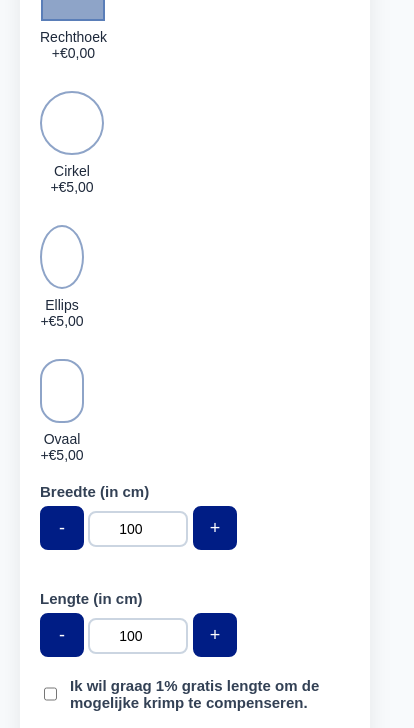
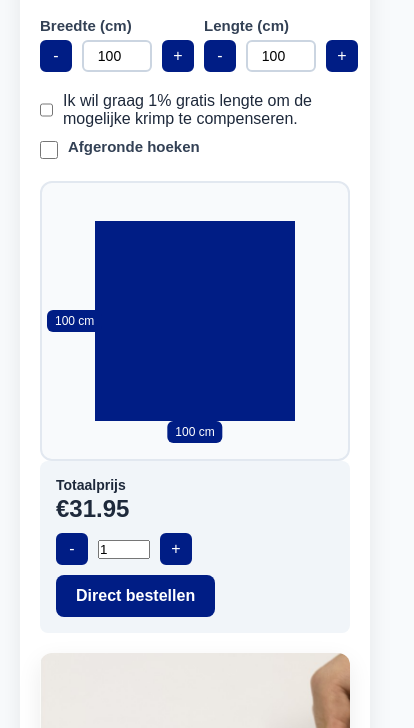
Before and after one commit to Fromlolawithlove/Project-H, a plain HTML site: page index.html in a window 390 px wide. Shown: the part 217-945 px from the top of the page, 414 px wide, since content can reach past the window. Drawn offline with Linux system fonts and the light colour scheme.

Commit message:
Update index.html
mobile

```diff
--- a/index.html
+++ b/index.html
@@ -5,46 +5,51 @@
   <meta name="viewport" content="width=device-width, initial-scale=1.0"/>
   <title>Transparant tafelzeil generator</title>
   <style>
-    /* Basisstijlen */
+    /* Basis reset */
+    * {
+      box-sizing: border-box;
+      margin: 0;
+      padding: 0;
+    }
+
     body {
       font-family: Arial, sans-serif;
-      margin: 0;
+      background-color: #f8fafc;
+      color: #1e293b;
       padding: 20px;
-      background-color: #f8fafc;
     }
+
+    /* Container: standaard 1 kolom voor alle schermen */
     .container {
+      width: 100%;
       max-width: 1200px;
-      margin: 40px auto;
+      margin: 0 auto;
+      display: flex;
+      flex-direction: column; /* default één kolom */
+      gap: 20px;
       background: white;
-      padding: 30px;
       border-radius: 15px;
       box-shadow: 0 5px 25px rgba(0,0,0,0.08);
-      display: flex;
-      gap: 40px;
-    }
-    .product-header {
-      text-align: center;
-      margin-bottom: 30px;
-    }
-    .product-header h1 {
-      color: #1e293b;
-      font-size: 28px;
-      margin: 0;
-    }
-    .config-section {
-      flex: 1;
-      min-width: 320px;
-      padding-right: 30px;
+      padding: 20px;
     }
 
-    /* Vormkeuze (radio-knoppen) */
+    /* Titel */
+    .header {
+      text-align: center;
+      margin-bottom: 20px;
+    }
+    .header h1 {
+      font-size: 24px;
+      color: #1e293b;
+    }
+
+    /* Vormkeuze */
     .shape-choices {
       display: flex;
-      flex-direction: row;
-      gap: 30px;
+      flex-wrap: wrap; /* wrapt naar volgende regel als het niet past */
+      gap: 20px;
+      justify-content: center;
       margin-bottom: 20px;
-      justify-content: center;
-      flex-wrap: wrap; /* Als het niet past, breekt het naar de volgende regel */
     }
     .shape-option {
       display: flex;
@@ -61,7 +66,7 @@
       height: 60px;
       border: 2px solid #8ea4c8;
       border-radius: 0;
-      margin-bottom: 8px;
+      margin-bottom: 6px;
       background-color: white;
       transition: background-color 0.3s, border-color 0.3s;
       display: flex;
@@ -74,8 +79,8 @@
     }
     .shape-label {
       font-size: 14px;
+      text-align: center;
       color: #1e293b;
-      text-align: center;
     }
 
     /* Specifieke vorm-iconen */
@@ -94,45 +99,38 @@
       border-radius: 20px;
     }
 
-    /* Invoer-groepen */
-    .input-row {
-      display: flex;
-      gap: 20px;
-      align-items: center;
-    }
+    /* Input-groep basis */
     .input-group {
       margin-bottom: 20px;
     }
     .input-group label {
       display: block;
       margin-bottom: 6px;
-      color: #334155;
       font-weight: 600;
       font-size: 15px;
+      color: #334155;
     }
-    .input-group input[type="number"] {
-      width: 80px;
-      padding: 8px;
+    .input-row {
+      display: flex;
+      gap: 10px;
+    }
+    .input-row input[type="number"] {
+      width: 70px;
+      padding: 6px;
       border: 2px solid #cbd5e1;
-      border-radius: 8px;
+      border-radius: 6px;
+      text-align: center;
       font-size: 14px;
-      text-align: center;
-      transition: all 0.3s ease;
-    }
-    .input-group input[type="number"]:focus {
-      border-color: #001D85;
-      box-shadow: 0 0 0 3px rgba(0, 29, 133, 0.15);
-      outline: none;
     }
 
     /* Knoppen (min/plus) */
     .qty-btn {
-      width: 36px;
-      height: 36px;
+      width: 32px;
+      height: 32px;
       border: 2px solid #001D85;
       background: #001D85;
       color: white;
-      border-radius: 8px;
+      border-radius: 6px;
       font-size: 16px;
       cursor: pointer;
       transition: all 0.2s;
@@ -141,15 +139,22 @@
       background: #00155F;
     }
 
+    /* Checkbox-lijn */
+    .checkbox-line {
+      display: flex;
+      align-items: center;
+      gap: 10px;
+      margin-bottom: 10px;
+    }
+
     /* Preview-container */
     .preview-container {
       position: relative;
-      margin: 30px 0;
-      padding: 25px;
       background: #f8fafc;
+      border: 2px solid #e2e8f0;
       border-radius: 12px;
+      padding: 20px;
       min-height: 280px;
-      border: 2px solid #e2e8f0;
     }
     #rectangle {
       background-color: #001D85;
@@ -160,8 +165,6 @@
       transform: translate(-50%, -50%);
       transition: all 0.4s;
     }
-
-    /* Dimensie-labels */
     .dimension-label {
       position: absolute;
       background: #001D85;
@@ -170,10 +173,9 @@
       border-radius: 6px;
       font-size: 12px;
       font-weight: 500;
-      text-shadow: 1px 1px 2px rgba(0,0,0,0.5);
     }
     .horizontal-label {
-      bottom: -30px;
+      bottom: -24px;
       left: 50%;
       transform: translateX(-50%);
     }
@@ -183,22 +185,20 @@
       transform: translateY(-50%);
     }
 
-    /* Order-sectie */
+    /* Totaalprijs en aantal */
     .order-row {
-      display: flex;
-      align-items: center;
-      justify-content: space-between;
-      gap: 20px;
       background: #f1f5f9;
       border-radius: 8px;
       padding: 16px;
-      margin-top: 30px;
+      display: flex;
+      flex-direction: column;
+      gap: 10px;
+      align-items: flex-start;
     }
     .price-block {
       display: flex;
       flex-direction: column;
-      align-items: flex-start;
-      gap: 4px;
+      gap: 2px;
     }
     .price-label {
       font-size: 14px;
@@ -215,14 +215,6 @@
       align-items: center;
       gap: 10px;
     }
-    #quantity {
-      width: 60px;
-      text-align: center;
-      font-size: 16px;
-      padding: 6px;
-      border: 2px solid #cbd5e1;
-      border-radius: 8px;
-    }
     .order-btn {
       padding: 12px 20px;
       background: #001D85;
@@ -232,73 +224,47 @@
       font-size: 16px;
       font-weight: 600;
       cursor: pointer;
-      transition: all 0.3s ease;
-      box-shadow: 0 4px 6px rgba(0,0,0,0.05);
+      transition: background 0.3s ease;
     }
     .order-btn:hover {
       background: #00155F;
-      transform: translateY(-2px);
     }
 
     /* Afbeelding */
     .image-section {
-      flex: 1;
+      width: 100%;
       display: flex;
-      align-items: center;
       justify-content: center;
-      padding: 20px;
+      margin-bottom: 10px;
     }
     .image-section img {
       max-width: 100%;
-      height: auto;
       border-radius: 12px;
       box-shadow: 0 8px 25px rgba(0,0,0,0.08);
     }
 
-    /* Responsiveness */
-    @media (max-width: 768px) {
+    /* Desktop: 2 kolommen */
+    @media (min-width: 992px) {
       .container {
-        flex-direction: column;
-        gap: 20px;
-        padding: 20px;
+        flex-direction: row; /* afbeelding rechts, config links */
       }
       .config-section {
-        padding-right: 0;
+        flex: 1;
+        order: 1;
       }
-      .shape-choices {
-        flex-direction: column;
-        align-items: flex-start;
-      }
-      .input-row {
-        flex-direction: column;
-        align-items: flex-start;
-      }
-      .order-row {
-        flex-direction: column;
-        align-items: flex-start;
-        gap: 10px;
-      }
-      .preview-container {
-        width: 100%;
-        max-width: 350px;
-        margin: 0 auto;
-      }
-      .qty-btn {
-        width: 44px;
-        height: 44px;
-        font-size: 18px;
-      }
-      .order-btn {
-        width: 100%;
-        text-align: center;
+      .image-section {
+        flex: 1;
+        order: 2;
+        align-items: center;
       }
     }
   </style>
 </head>
 <body>
   <div class="container">
+    <!-- Configurator links -->
     <div class="config-section">
-      <div class="product-header">
+      <div class="header">
         <h1>Transparant tafelzeil generator</h1>
       </div>
 
@@ -326,19 +292,19 @@
         </label>
       </div>
 
-      <!-- Breedte/Lengte of Diameter -->
+      <!-- Rechthoek (breedte, lengte) -->
       <div class="input-row" id="rectInputs">
         <div class="input-group">
-          <label for="width">Breedte (in cm)</label>
-          <div class="flex-row">
+          <label for="width">Breedte (cm)</label>
+          <div class="input-row">
             <button class="qty-btn" onclick="adjustWidth(-1)">-</button>
             <input type="number" id="width" min="1" max="140" value="100">
             <button class="qty-btn" onclick="adjustWidth(1)">+</button>
           </div>
         </div>
         <div class="input-group">
-          <label for="length">Lengte (in cm)</label>
-          <div class="flex-row">
+          <label for="length">Lengte (cm)</label>
+          <div class="input-row">
             <button class="qty-btn" onclick="adjustLength(-1)">-</button>
             <input type="number" id="length" min="1" max="2000" value="100">
             <button class="qty-btn" onclick="adjustLength(1)">+</button>
@@ -346,32 +312,30 @@
         </div>
       </div>
 
+      <!-- Cirkel (diameter) -->
       <div class="input-group" id="circleInput" style="display:none;">
-        <label for="diameter">Diameter (in cm)</label>
-        <div class="flex-row">
+        <label for="diameter">Diameter (cm)</label>
+        <div class="input-row">
           <button class="qty-btn" onclick="adjustDiameter(-1)">-</button>
           <input type="number" id="diameter" min="1" max="2000" value="100">
           <button class="qty-btn" onclick="adjustDiameter(1)">+</button>
         </div>
       </div>
 
-      <!-- Checkbox 1% extra -->
-      <div class="input-group">
-        <label style="display: flex; align-items: center; gap: 10px;">
-          <input type="checkbox" id="extraLength" style="width: 20px; height: 20px;">
-          Ik wil graag 1% gratis lengte om de mogelijke krimp te compenseren.
-        </label>
+      <!-- Checkboxen -->
+      <div class="checkbox-line">
+        <input type="checkbox" id="extraLength" style="width: 18px; height:18px;">
+        <label for="extraLength">Ik wil graag 1% gratis lengte om de mogelijke krimp te compenseren.</label>
       </div>
 
-      <!-- Afgeronde hoeken (alleen bij Rechthoek) -->
       <div class="input-group" id="roundedCornersGroup" style="display:none;">
-        <label style="display: flex; align-items: center; gap: 10px;">
-          <input type="checkbox" id="roundedCorners" style="width: 20px; height: 20px;">
-          Afgeronde hoeken
-        </label>
+        <div class="checkbox-line">
+          <input type="checkbox" id="roundedCorners" style="width: 18px; height:18px;">
+          <label for="roundedCorners">Afgeronde hoeken</label>
+        </div>
         <div id="cornerRadiusRow" style="display:none; margin-top:10px;">
           <label for="cornerRadius">Ronding (in cm)</label>
-          <div class="flex-row">
+          <div class="input-row">
             <button class="qty-btn" onclick="adjustCornerRadius(-1)">-</button>
             <input type="number" id="cornerRadius" min="0" max="100" value="0">
             <button class="qty-btn" onclick="adjustCornerRadius(1)">+</button>
@@ -387,7 +351,7 @@
         </div>
       </div>
 
-      <!-- Bestel-sectie -->
+      <!-- Order-sectie (Totaalprijs, Aantal, Bestelknop) -->
       <div class="order-row">
         <div class="price-block">
           <span class="price-label">Totaalprijs</span>
@@ -402,12 +366,14 @@
       </div>
     </div>
 
+    <!-- Afbeelding rechts (of onderaan op mobiel) -->
     <div class="image-section">
       <img src="PLA2100.jpg" alt="Transparant tafelzeil" loading="lazy">
     </div>
   </div>
 
   <script>
+    /* Config en elementselectie */
     const CONFIG = {
       maxWidth: 140,
       maxLength: 2000,
@@ -422,7 +388,6 @@
       previewHeight: 200
     };
 
-    // Elementen
     const shapeRadios = document.querySelectorAll('input[name="shape"]');
     const rectInputs = document.getElementById('rectInputs');
     const circleInputGroup = document.getElementById('circleInput');
@@ -440,6 +405,7 @@
     const cornerRadiusRow = document.getElementById('cornerRadiusRow');
     const cornerRadiusInput = document.getElementById('cornerRadius');
 
+    /* Helpers */
     function getSelectedShape() {
       let shape = 'rectangle';
       shapeRadios.forEach(r => {
@@ -452,7 +418,7 @@
       return Math.max(min, Math.min(val, max));
     }
 
-    // Toon/verberg velden
+    /* Toon/verberg velden */
     function updateVisibility() {
       let shape = getSelectedShape();
       if (shape === 'circle') {
@@ -460,12 +426,10 @@
         circleInputGroup.style.display = 'block';
         roundedCornersGroup.style.display = 'none';
       } else {
-        // Rechthoek/Ellips/Ovaal
         rectInputs.style.display = 'flex';
         circleInputGroup.style.display = 'none';
         if (shape === 'rectangle') {
           roundedCornersGroup.style.display = 'block';
-          // Als "Afgeronde hoeken" aanstaat => ronding tonen
           if (roundedCornersCheck.checked) {
             cornerRadiusRow.style.display = 'block';
           } else {
@@ -495,15 +459,14 @@
 
       if (shape === 'circle') {
         displayW = hasExtra ? dVal * 1.01 : dVal;
-        displayL = displayW; // diameter
+        displayL = displayW;
       } else {
-        // Rechthoek, Ellips, Ovaal
         if (hasExtra) {
           displayL = lVal * 1.01;
         }
       }
 
-      // Schaal
+      // Schaal in preview
       const scale = Math.min(
         CONFIG.previewWidth / displayW,
         CONFIG.previewHeight / displayL
@@ -561,7 +524,7 @@
       }
     }
 
-    // Min/plus
+    /* Min/plus functies */
     function adjustWidth(delta) {
       let val = parseInt(widthInput.value) + delta;
       widthInput.value = clamp(val, 1, CONFIG.maxWidth);
@@ -588,25 +551,22 @@
       updateAll();
     }
 
+    /* Update en iFrame-resize */
     function updateAll() {
       updateVisibility();
       calculateDimensions();
       resizeIframe();
     }
-
-    // iFrame-resize
     function resizeIframe() {
       const newHeight = document.body.scrollHeight;
       const message = { action: 'RESIZE', height: newHeight };
       window.parent.postMessage(JSON.stringify(message), '*');
     }
 
-    // Init
     window.addEventListener('load', () => {
       updateAll();
     });
-
-    document.querySelectorAll('input, select').forEach(el => {
+    document.querySelectorAll('input').forEach(el => {
       el.addEventListener('input', updateAll);
     });
   </script>
```
